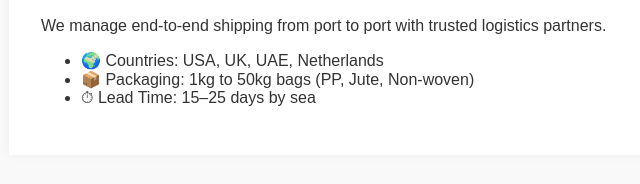
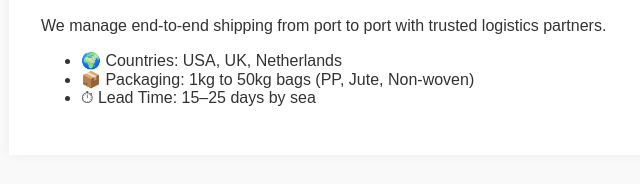
Before and after one commit to steamncompany/steamncompany.github.io, a plain HTML site: page logistics.html in a window 1280 px wide. Shown: the part 170-354 px from the top of the page, 149-789 px from the left. Drawn offline with Linux system fonts and the light colour scheme.

Commit message:
Update logistics.html

```diff
--- a/logistics.html
+++ b/logistics.html
@@ -19,7 +19,7 @@
     <h2>Logistics & Export Process</h2>
     <p>We manage end-to-end shipping from port to port with trusted logistics partners.</p>
     <ul>
-      <li>🌍 Countries: USA, UK, UAE, Netherlands</li>
+      <li>🌍 Countries: USA, UK, Netherlands</li>
       <li>📦 Packaging: 1kg to 50kg bags (PP, Jute, Non-woven)</li>
       <li>⏱ Lead Time: 15–25 days by sea</li>
     </ul>
```
